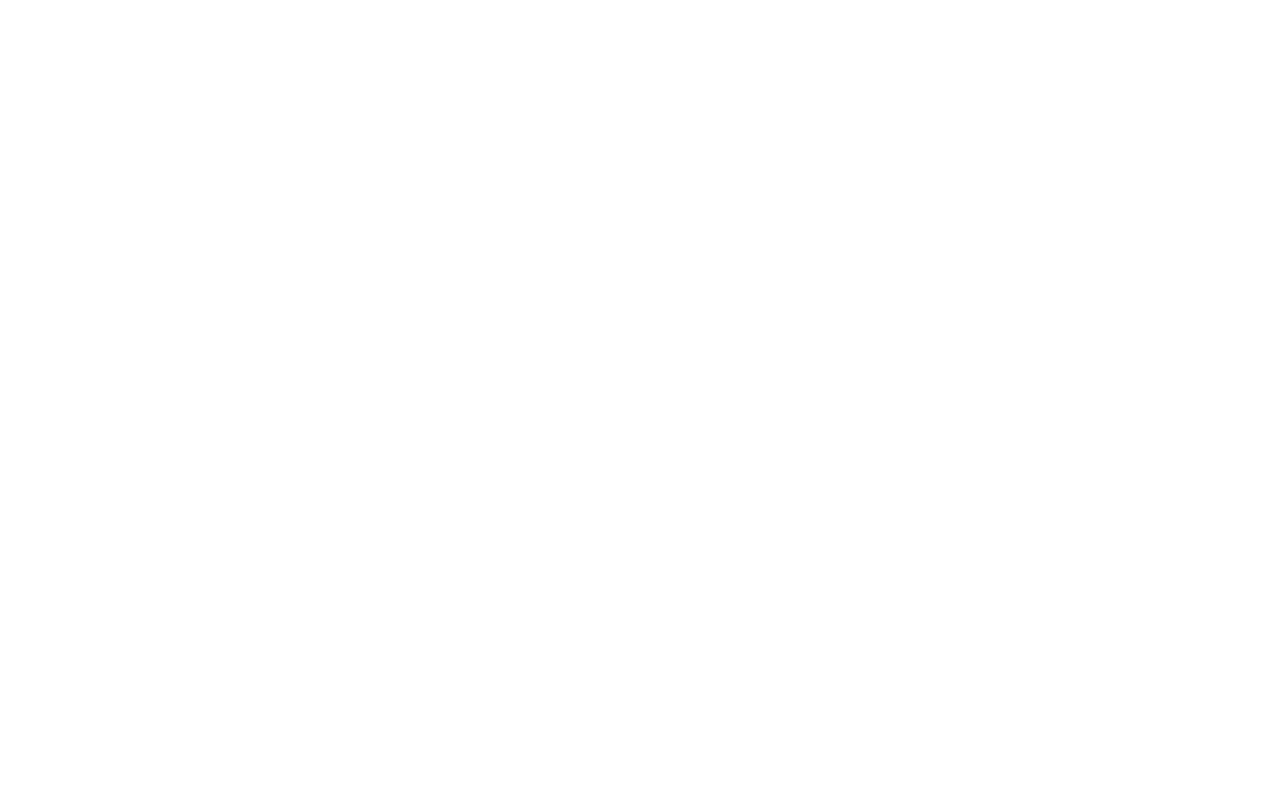
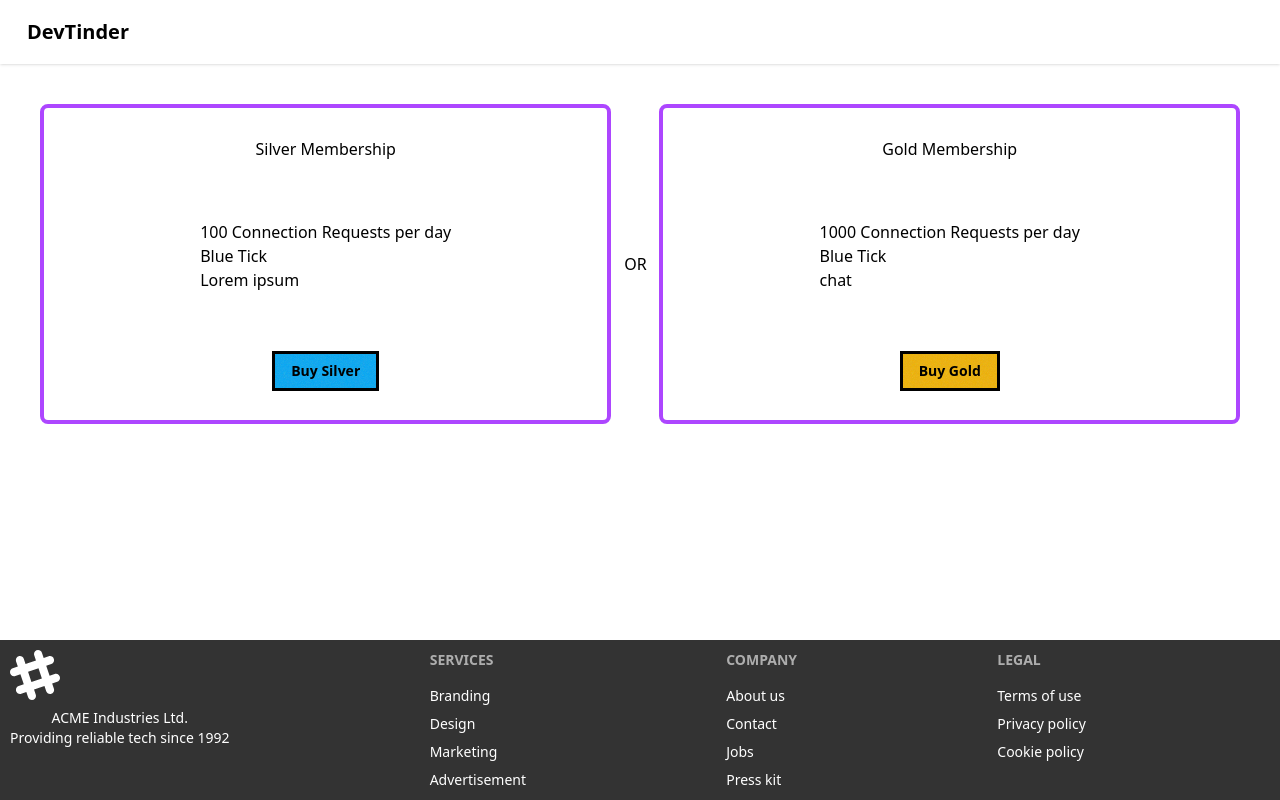
Before and after one commit to Singh001Shubham/devTinder-web, a React (Vite) app: page /premium in a window 1280 px wide. Before the commit this address had no page. Built offline with nearby package versions, Linux system fonts and the light colour scheme; no server answers.

Commit message:
update rzorpay

```diff
--- a/index.html
+++ b/index.html
@@ -5,6 +5,7 @@
     <link rel="icon" type="image/svg+xml" href="/vite.svg" />
     <meta name="viewport" content="width=device-width, initial-scale=1.0" />
     <title>devtinder-web</title>
+    <script src="https://checkout.razorpay.com/v1/checkout.js"></script>
   </head>
   <body>
     <div id="root"></div>
--- a/src/App.jsx
+++ b/src/App.jsx
@@ -8,6 +8,7 @@
 import './App.css';
 import { Provider } from "react-redux";
 import { appStore } from "./utils/appStore";
+import Premium from "./components/Premium";
 
 function App() {
 
@@ -22,6 +23,7 @@
             <Route path="/profile" element={<Profile />} />
             <Route path="/connections" element={<Connections />} />
             <Route path="/requests" element={<Requests />} />
+             <Route path="/premium" element={<Premium />} />
           </Route>
       </Routes>
       </BrowserRouter>
--- a/src/components/Navbar.jsx
+++ b/src/components/Navbar.jsx
@@ -59,6 +59,12 @@
 
           </Link>
         </li>
+        <li>
+          <Link to="/premium" className="justify-between">
+            Premium Membership
+
+          </Link>
+        </li>
 
         <li><a onClick={handleLogout}>Logout</a></li>
       </ul>
--- /dev/null
+++ b/src/components/Premium.jsx
@@ -0,0 +1,80 @@
+import axios from "axios";
+import API_BASE_URL from "../constants/constant";
+import { useEffect, useState } from "react";
+
+const Premium = ()=>{
+    const [premiumMember,setpremiumMember] = useState(false);
+    const isPremium = async()=>{
+        try{
+            const check = await axios.get(API_BASE_URL+"premium/check",{
+                withCredentials:true
+            })
+            console.log({check})
+            setpremiumMember(check.data.userType)
+        }catch(err){
+            console.log("Error : "+err.message)
+        }
+    }
+    const createOrder = async(memberShipType)=>{
+
+        try{
+            const order = await axios.post(API_BASE_URL+"premium/createOrder",{
+                memberShipType
+            },{withCredentials:true})
+            const {key,amount,currency,notes,id,emailId,OrderId} = order?.data;
+            var options = {
+                "key": key, // Enter the Key ID generated from the Dashboard
+                "amount": amount, // Amount is in currency subunits. Default currency is INR. Hence, 50000 refers to 50000 paise
+                "currency": currency,
+                "name": notes.firstName + " "+ notes.lastName,
+                "order_id": OrderId, //This is a sample Order ID. Pass the `id` obtained in the response of Step 1
+                "prefill": {
+                "name": notes.firstName + " "+ notes.lastName,
+                "email": emailId,
+                "contact": "9000090000"
+            },
+                "theme": {
+                "color": "#3399cc"
+            }
+            };
+            var rzp1 = new Razorpay(options);
+             rzp1.open();
+        }catch(err){
+            console.log("Error : "+err.message)
+        }
+
+    }
+
+    useEffect(()=>{
+        isPremium()
+    },[]);
+    return !premiumMember?(
+        <>
+            <div className="m-10">
+                <div className="flex w-full">
+                    <div className="card bg-base-800 rounded-box grid h-80 grow place-items-center border-4 border-purple-500 rounded-lg">
+                        <h2>Silver Membership</h2>
+                        <ul>
+                            <li>100 Connection Requests per day</li>
+                            <li>Blue Tick</li>
+                            <li>Lorem ipsum</li>
+                        </ul>
+                        <button className="btn btn-secondary bg-sky-500/100" onClick = {()=>{createOrder("silver")}}>Buy Silver</button>
+                    </div>
+                    <div className="divider divider-horizontal">OR</div>
+                    <div className="card bg-base-800 rounded-box grid h-80 grow place-items-center border-4 border-purple-500 rounded-lg">
+                        <h2>Gold Membership</h2>
+                        <ul>
+                            <li>1000 Connection Requests per day</li>
+                            <li>Blue Tick</li>
+                            <li>chat</li>
+                        </ul>
+                        <button className="btn btn-primary bg-yellow-500/100"  onClick = {()=>{createOrder("gold")}}>Buy Gold</button>
+                    </div>
+                </div>
+            </div>
+        </>
+    ):<div>You are already a premium member</div>
+}
+
+export default Premium;
```
